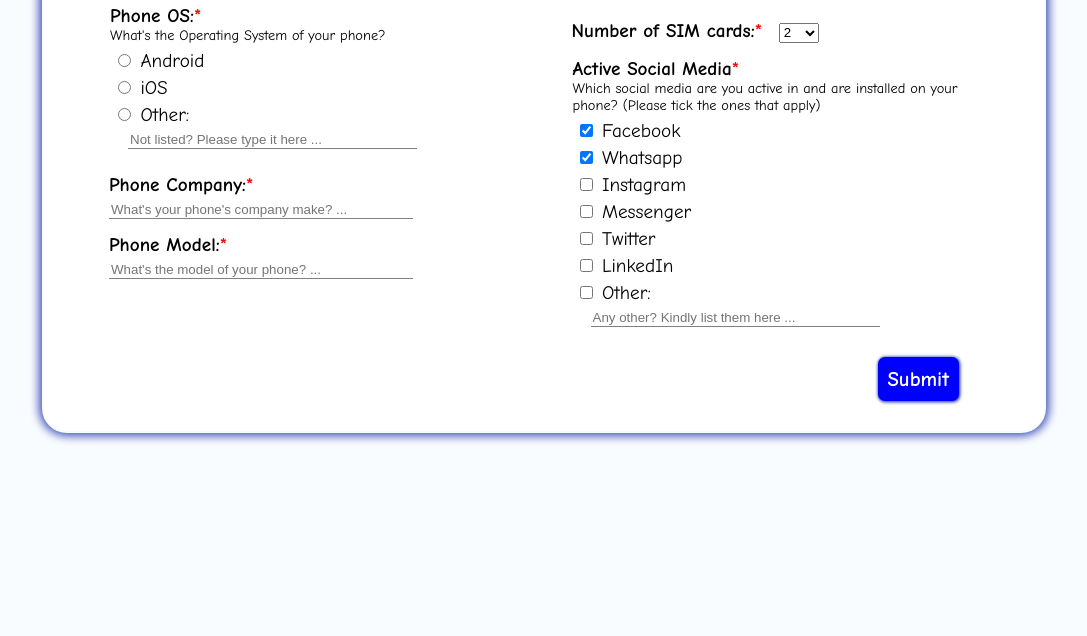
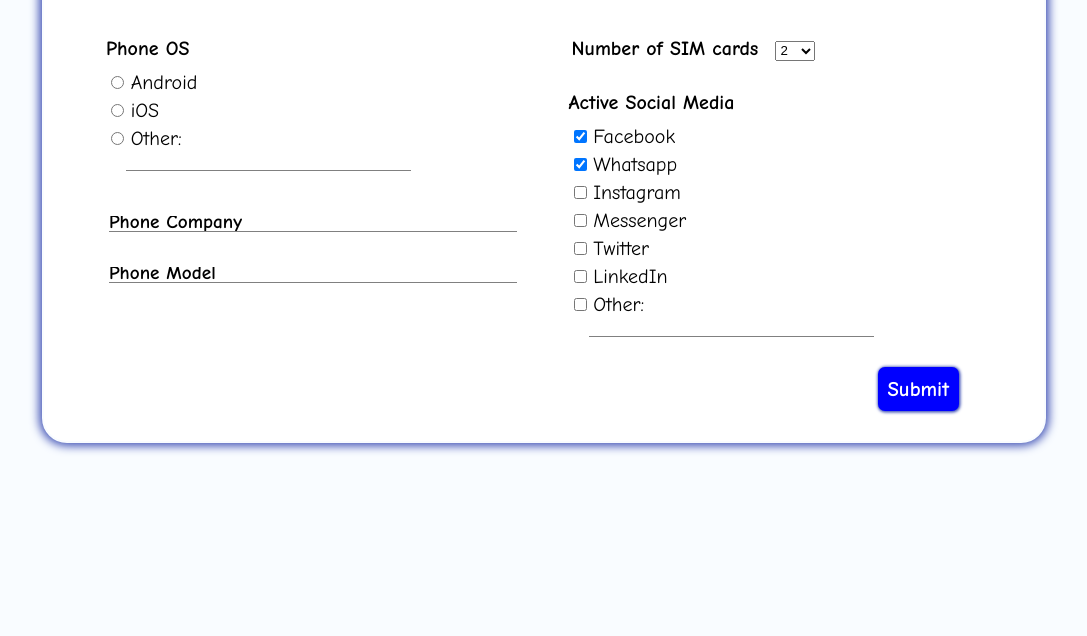
Before and after one commit to obumnwabude/day1-survey, a plain HTML site: page index.html in a window 1280 px wide. Shown: the part 164-800 px from the top of the page, without its empty margins (96-1183 px from the left). Drawn offline with Linux system fonts and the light colour scheme.

Commit message:
add styles and update placeholder text
add more spacing between page elements.
remove required asterisks since every detail is required.
remove verbose placeholder text.
hide the label of standalone text inputs when the placeholder is shown.

```diff
--- a/index.html
+++ b/index.html
@@ -14,7 +14,7 @@
     <form method="POST" id="survey">
       <div id="left-desktop">
         <fieldset>
-          <legend>Phone OS:<span class="required">*</span> <small>What's the Operating System of your phone?</small></legend>
+          <legend>Phone OS</legend>
           <label>
             <input type="radio" name="os" value="android" required>
             Android
@@ -26,21 +26,21 @@
           <label>
             <input type="radio" name="os" value="other" id="os-other">
             Other:
-            <input type="text" name="os-other" tabindex="-1" id="os-other-text" placeholder="Not listed? Please type it here ..." fieldset-text>
+            <input type="text" name="os-other" tabindex="-1" id="os-other-text" fieldset-text>
           </label>
         </fieldset>
         <label class="standalone standalone-text">
-          Phone Company:<span class="required">*</span>
-          <input type="text" name="company" placeholder="What's your phone's company make? ..." required minlength="3">
+          <input type="text" class="blue" name="company" placeholder="Phone Company" required minlength="3">
+          <span>Phone Company</span>
         </label>
         <label class="standalone standalone-text">
-          Phone Model:<span class="required">*</span>
-          <input type="text" name="model" placeholder="What's the model of your phone? ..." required minlength="3">
+          <input type="text" class="blue" name="model" placeholder="Phone Model" required minlength="3">
+          <span>Phone Model</span>
         </label>
       </div>
       <div id="right-desktop">
         <label class="standalone">
-          Number of SIM cards:<span class="required">*</span>
+          <span>Number of SIM cards</span>
           <select name="sims" required>
             <option value="1">1</option>
             <option value="2" selected>2</option>
@@ -49,7 +49,7 @@
           </select>
         </label>
         <fieldset>
-          <legend>Active Social Media<span class="required">*</span> <small>Which social media are you active in and are installed on your phone? (Please tick the ones that apply)</small></legend>
+          <legend>Active Social Media</legend>
           <label>
             <input type="checkbox" name="facebook" checked>
             Facebook
@@ -77,7 +77,7 @@
           <label>
             <input type="checkbox" name="social-other" id="social-other">
             Other:
-            <input type="text" name="social-other-text" id="social-other-text" placeholder="Any other? Kindly list them here ... " tabindex="-1" fieldset-text>
+            <input type="text" name="social-other-text" id="social-other-text" tabindex="-1" fieldset-text>
           </label>
         </fieldset>
         <button type="submit">Submit</button>
--- a/styles.css
+++ b/styles.css
@@ -1,20 +1,19 @@
 /* normalise */
-html, body {
+* {
   margin: 0;
   padding: 0;
-  font-size: 16px;
 }
 
 body {
   background-color: #f9fcff;
   font-family: 'Comic Neue', cursive;
-  font-size: 1.2rem;
+  font-size: 20px;
 }
 
 main {
   margin: 50px auto;
   width: 80%;
-  padding: 15px;
+  padding: 30px 15px;
   max-width: 450px;
   border: 2px solid #f9fcff;
   border-radius: 15px;
@@ -24,7 +23,6 @@ main {
 }
 
 h1 {
-  margin: 0;
   text-align: center;
   font-weight: 700;
   text-decoration: underline;
@@ -32,13 +30,17 @@ h1 {
 }
 
 p {
-  margin: 15px auto;
+  margin: 30px auto;
   text-align: center;
 }
 
 fieldset {
   border: none;
   padding: 6px 12px 5px 12px;
+}
+
+div#left-desktop > fieldset {
+  margin-bottom: 30px;
 }
 
 legend {
@@ -58,7 +60,7 @@ label {
 }
 
 label.standalone {
-  margin: 15px 15px;
+  margin: 0px 15px 30px 15px;
   font-weight: 700;
 }
 
@@ -66,8 +68,21 @@ label.standalone.standalone-text input {
   display: block;
 }
 
-span.required {
-  color: red;
+label.standalone-text {
+  display: flex;
+  flex-direction: column-reverse;
+}
+
+label.standalone-text input.blue:placeholder-shown + span {
+  display: none;
+}
+
+::placeholder {
+  color: #000000;
+  font-weight: bold;
+  opacity: 1;
+  font-family: 'Comic Neue', cursive;
+  font-size: 1.2rem;
 }
 
 input[type="text"] {
```
